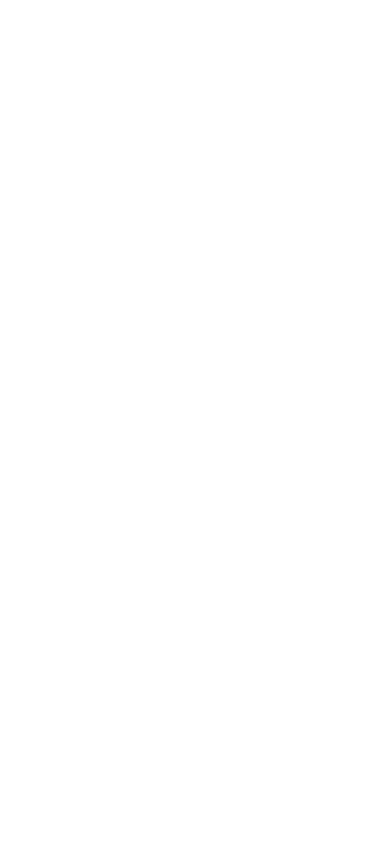
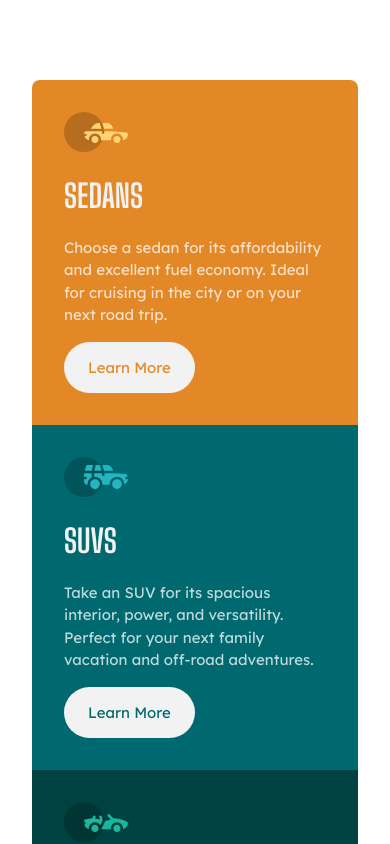
Before and after one commit to athirasarman/three-coloumn-preview-card, a React (Create React App) app: page / in a window 390 px wide. Shown: the top 844 px of the page. Built offline with nearby package versions, Linux system fonts and the light colour scheme.

Commit message:
Mobile design

```diff
--- a/src/App.css
+++ b/src/App.css
@@ -1,10 +1,21 @@
-.App{
+.App {
   /* width:100%; */
-  height:100vh;
-  display:flex;
+  height: 100%;
+  display: flex;
   flex-direction: column;
   justify-content: center;
   align-items: center;
   background-color: var(--transparent-white-paragraphs);
-  padding:50px 32px;
+  padding: 80px 32px;
 }
+.three-column-container {
+  height: 100%;
+}
+.three-column-container .column-container:first-child{
+  border-top-left-radius: 8px;
+  border-top-right-radius: 8px;
+}
+.three-column-container .column-container:last-child{
+  border-bottom-left-radius: 8px;
+  border-bottom-right-radius: 8px;
+}
--- a/src/App.js
+++ b/src/App.js
@@ -9,27 +9,32 @@
     {
       logo: sedans,
       title: "Sedans",
+      backgroundColor:'var(--bright-orange)',
       description:
         "Choose a sedan for its affordability and excellent fuel economy. Ideal for cruising in the city or on your next road trip.",
     },
     {
       logo: suvs,
       title: "SUVs",
+      backgroundColor:'var(--dark-cyan)',
       description:
         "Take an SUV for its spacious interior, power, and versatility. Perfect for your next family vacation and off-road adventures.",
     },
     {
       logo: luxury,
       title: "Luxury",
+      backgroundColor:'var(--very-dark-cyan)',
       description:
-        "  Cruise in the best car brands without the bloated prices. Enjoy the enhanced comfort of a luxury rental and arrive in style.",
+        "Cruise in the best car brands without the bloated prices. Enjoy the enhanced comfort of a luxury rental and arrive in style.",
     },
   ];
-  const listItems = columnDetails.map((col) => (
+  const listItems = columnDetails.map((col,index) => (
     <Column
+      key={index}
       logo={col.logo}
       title={col.title}
       description={col.description}
+      backgroundColor={col.backgroundColor}
     ></Column>
   ));
   return (
--- a/src/column.css
+++ b/src/column.css
@@ -0,0 +1,23 @@
+.column-container{
+    padding: 32px;
+}
+h1{
+    text-transform: uppercase;
+    font-family: var(--secondary-font);
+    color: var(--very-light-gray);
+    font-weight: 700;
+}
+p{
+    color: var(--transparent-white-paragraphs);
+    font-family: var(--primary-font);
+    font-size: var(--font-size);
+    line-height: 1.5;
+}
+button{
+    font-family: var(--primary-font);
+    font-size: var(--font-size);
+    background-color: var(--very-light-gray);
+    padding: 16px 24px;
+    border-radius: 32px;
+    border: none;
+}
--- a/src/column.jsx
+++ b/src/column.jsx
@@ -1,7 +1,19 @@
+import './column.css';
 
-function Column(logo,title,description){
+function Column({key,logo,title,description,backgroundColor}){
+    const style={
+        backgroundColor:backgroundColor
+    }
+    const buttonStyle={
+        color:backgroundColor
+    }
     return(
-        <div className="column-container"></div>
+        <div className="column-container" style={style}>
+            <img src={logo} alt="carlogo"/>
+            <h1>{title}</h1>
+            <p>{description}</p>
+            <button style={buttonStyle}>Learn More</button>
+        </div>
     )
 }
 
```
